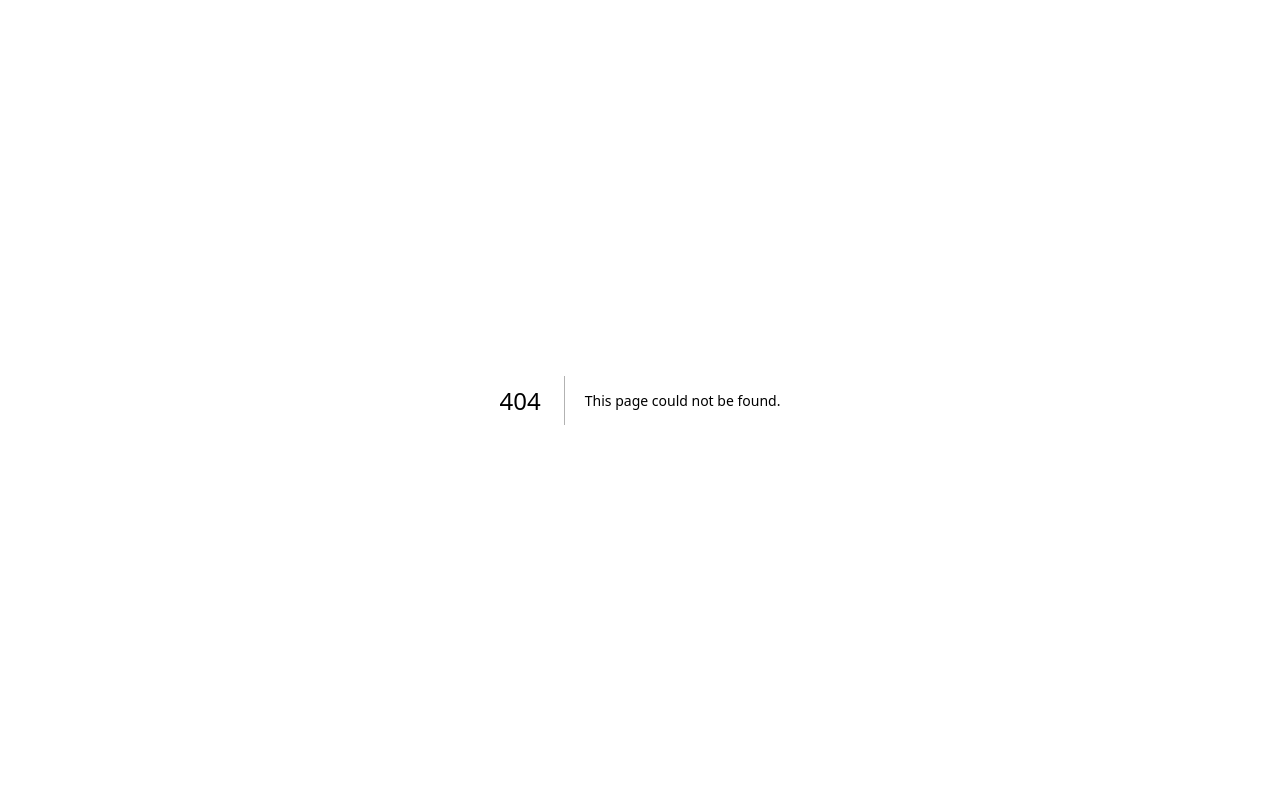
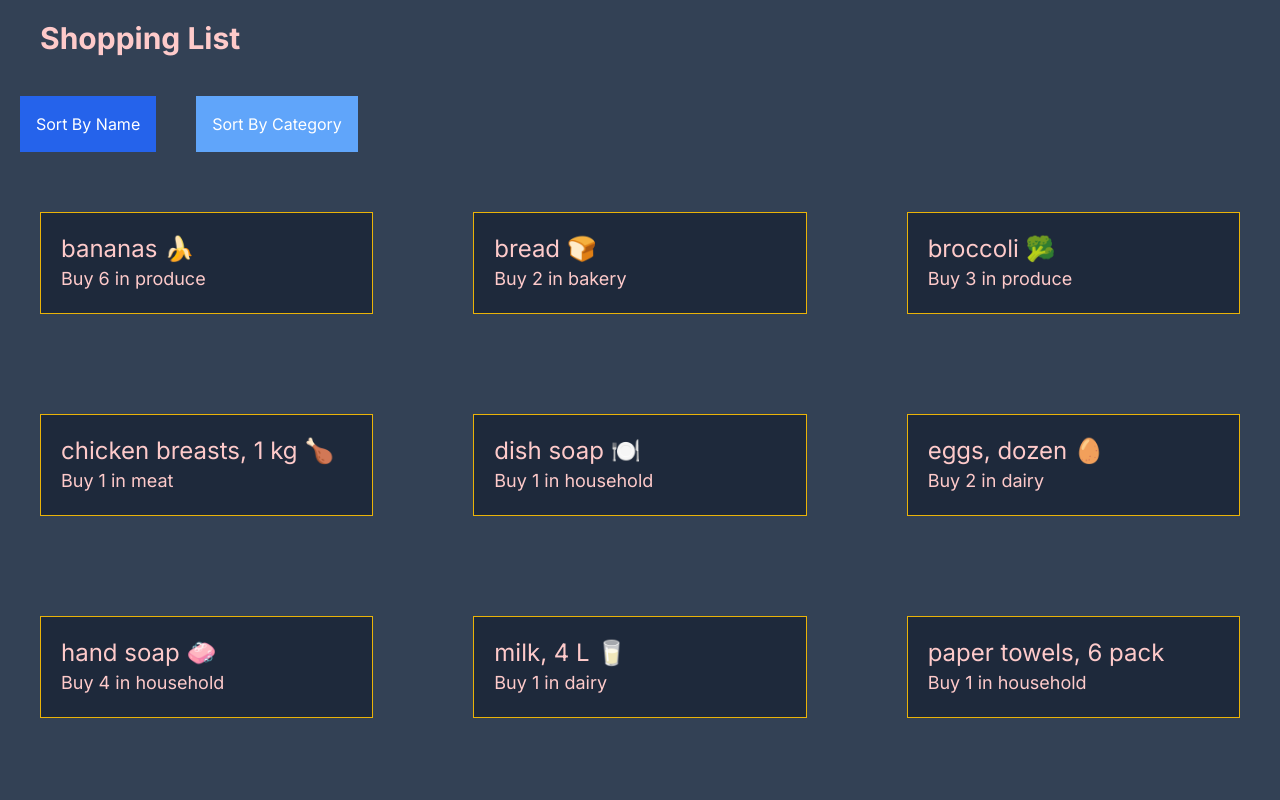
Before and after one commit to adevlaming/cprg306-assignments, a Next.js app: page /week-5 in a window 1280 px wide. Before the commit this address had no page. Shown: the top 800 px of the page. Built offline with nearby package versions, Linux system fonts and the light colour scheme.

Commit message:
Added week 5

```diff
--- a/app/page.js
+++ b/app/page.js
@@ -8,6 +8,7 @@ export default function Home() {
       <Link href="./week-2/">Week 2</Link>
       <Link href="./week-3/">Week 3</Link>
       <Link href="./week-4/">Week 4</Link>
+      <Link href="./week-5/">Week 5</Link>
     </main>
   );
 }
--- /dev/null
+++ b/app/week-5/item-list.js
@@ -0,0 +1,51 @@
+"use client"
+
+import { useState } from "react";
+import itemData from './items.json';
+import Item from './item';
+
+
+export default function ItemList(){
+
+    //defensive copy of data
+    let itemArray = itemData.map( (item) => ({...item}) );
+
+    //states sorting criteria, using "name" as default value
+    let [sortBy, setSortBy] = useState("name");
+
+    //function for handling the change to sort
+    //let handleChangeSort = (event) => setSortBy(event.target.value);
+    let handleChangeSort = (criteria) => setSortBy(criteria);
+
+    //sorts item array
+    itemArray = itemArray.sort( (a,b) => {
+        if( isNaN(parseInt(a[sortBy])) ){
+            let itemA = a[sortBy].toUpperCase();
+            let itemB = b[sortBy].toUpperCase();
+            if ( itemA < itemB ) {
+                return -1;
+            }
+            if ( itemA > itemB ) {
+                return 1;
+            }
+            return 0;
+        } else {
+            return a[sortBy] - b[sortBy];
+        }
+    })
+
+
+
+
+    return(
+        <div>
+            <div className="flex-1  ">
+                <button onClick={ () => handleChangeSort("name")} className={`${sortBy === "name" ? "bg-blue-600" : "bg-blue-400"} text-white m-5 p-4`}>Sort By Name</button>
+                <button onClick={ () => handleChangeSort("category")} className={`${sortBy === "category" ? "bg-blue-600" : "bg-blue-400"} text-white m-5 p-4`}>Sort By Category</button>
+            </div>
+            <section className="grid grid-cols-3 gap-5">
+                {itemArray.map((item) => (<Item key={item.id} item={item} />))}
+            </section>
+        </div>
+    );
+}
--- /dev/null
+++ b/app/week-5/item.js
@@ -0,0 +1,15 @@
+
+
+export default function Item({item}){
+    let {name, quantity, category} = item;
+
+    return(
+        <div className="text-red-200 bg-slate-800 border border-yellow-500 m-10 p-5">
+            <ul>
+                <li className="text-2xl">{name}</li>
+                <li className="text-lg">Buy {quantity} in {category}</li>
+            </ul>
+        </div>
+    )
+
+}
--- /dev/null
+++ b/app/week-5/items.json
@@ -0,0 +1,74 @@
+[
+    {
+      "id": "1h2GJKH12gkHG31h1H",
+      "name": "milk, 4 L 🥛",
+      "quantity": 1,
+      "category": "dairy"
+    },
+    {
+      "id": "2KJH3k2j3H1k2J3K1H",
+      "name": "bread 🍞",
+      "quantity": 2,
+      "category": "bakery"
+    },
+    {
+      "id": "3h2KJH3k2j3H1k2J3",
+      "name": "eggs, dozen 🥚",
+      "quantity": 2,
+      "category": "dairy"
+    },
+    {
+      "id": "4k2J3K1H2GJKH12gk",
+      "name": "bananas 🍌",
+      "quantity": 6,
+      "category": "produce"
+    },
+    {
+      "id": "5H1h1H2KJH3k2j3H",
+      "name": "broccoli 🥦",
+      "quantity": 3,
+      "category": "produce"
+    },
+    {
+      "id": "6H1k2J3K1H2GJKH1",
+      "name": "chicken breasts, 1 kg 🍗",
+      "quantity": 1,
+      "category": "meat"
+    },
+    {
+      "id": "7gkHG31h1H2KJH3k",
+      "name": "pasta sauce 🍝",
+      "quantity": 3,
+      "category": "canned goods"
+    },
+    {
+      "id": "8j3H1k2J3K1H2GJK",
+      "name": "spaghetti, 454 g 🍝",
+      "quantity": 2,
+      "category": "dry goods"
+    },
+    {
+      "id": "9H12gkHG31h1H2KJ",
+      "name": "toilet paper, 12 pack 🧻",
+      "quantity": 1,
+      "category": "household"
+    },
+    {
+      "id": "10H3k2j3H1k2J3K1",
+      "name": "paper towels, 6 pack",
+      "quantity": 1,
+      "category": "household"
+    },
+    {
+      "id": "11k2J3K1H2GJKH12",
+      "name": "dish soap 🍽️",
+      "quantity": 1,
+      "category": "household"
+    },
+    {
+      "id": "12GJKH12gkHG31h1",
+      "name": "hand soap 🧼",
+      "quantity": 4,
+      "category": "household"
+    }
+  ]
--- /dev/null
+++ b/app/week-5/page.js
@@ -0,0 +1,10 @@
+import ItemList from "./item-list";
+
+export default function Page(){
+    return(
+        <main className="bg-slate-700">
+            <h1 className="text-3xl font-bold text-red-200 mx-10 py-5">Shopping List</h1>
+            <ItemList/>
+        </main>
+    )
+}
```
